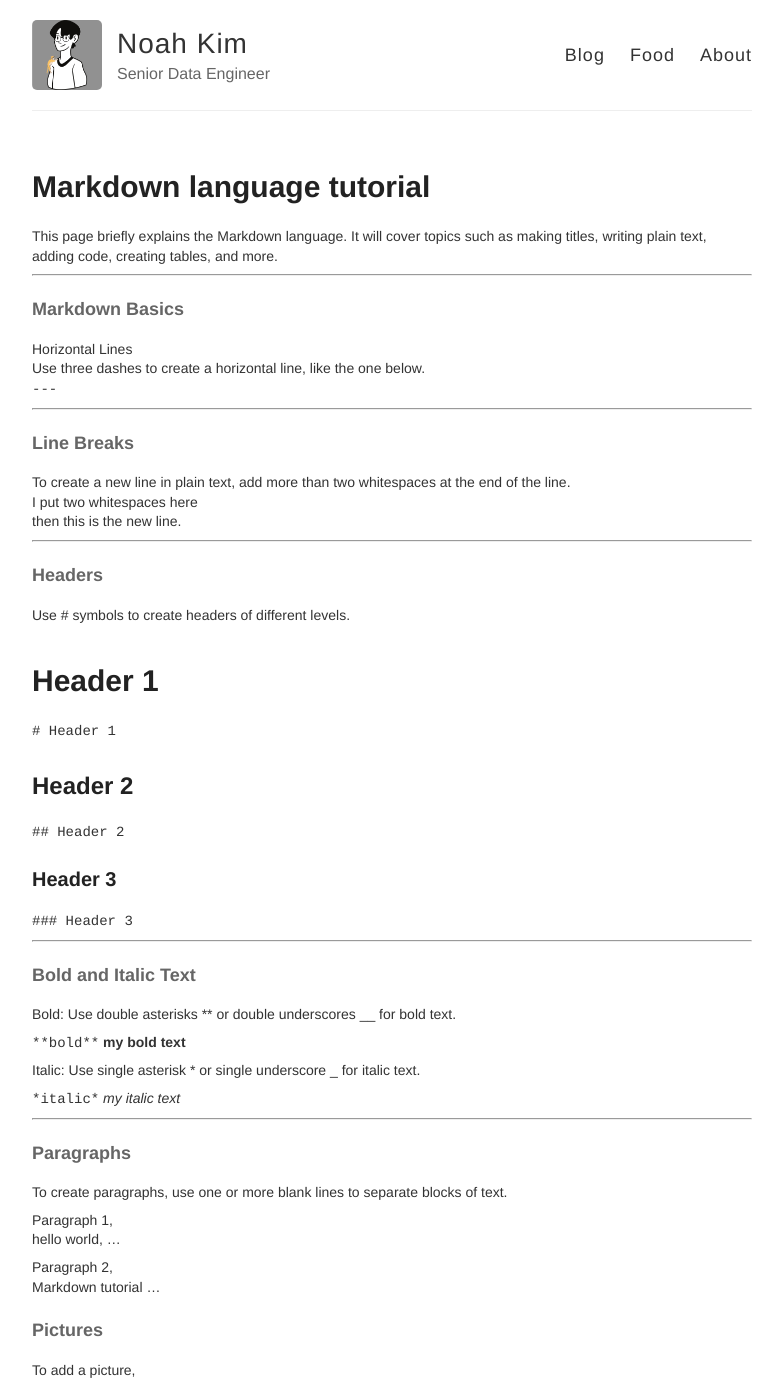
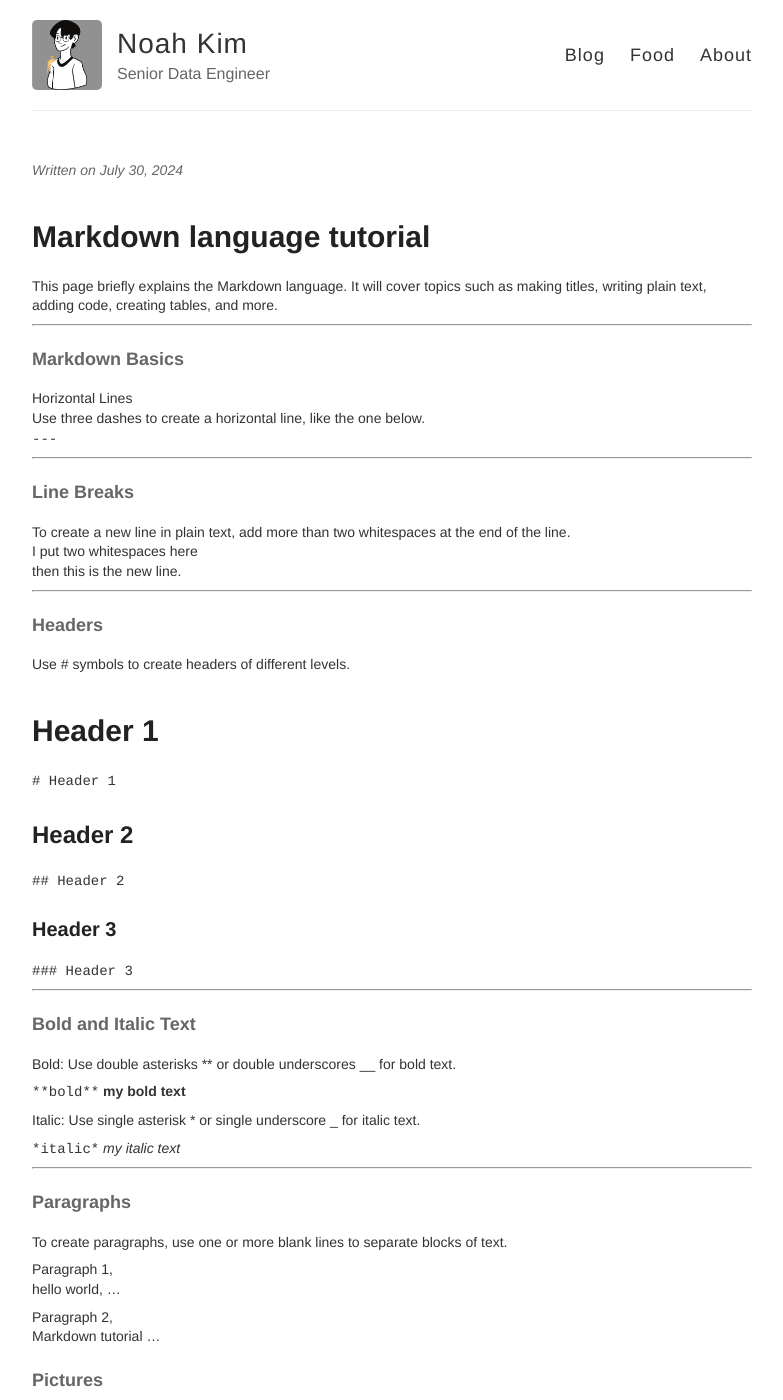
Before and after one commit to noahtjkim/noahtjkim.github.io, a Jekyll site: the page built from _posts/2024-07-30-Markdown-Tutorial.md, in a window 1280 px wide and 1400 px high. Shown: the whole window, without its empty margins (248-1031 px from the left). Built offline with Jekyll 4.4.1, drawn with Linux system fonts in a browser that asks for light colours; some of the changed text lies outside the part shown.

Commit message:
Update post.html

```diff
--- a/_layouts/post.html
+++ b/_layouts/post.html
@@ -3,15 +3,15 @@ layout: default
 ---
 
 <article class="post">
+  <div class="date">
+    Written on {{ page.date | date: "%B %e, %Y" }}
+  </div>
+
   <h1>{{ page.title }}</h1>
 
   <div class="entry">
     {{ content }}
   </div>
 
-  <div class="date">
-    Written on {{ page.date | date: "%B %e, %Y" }}
-  </div>
-
   {% include disqus.html %}
 </article>
```
